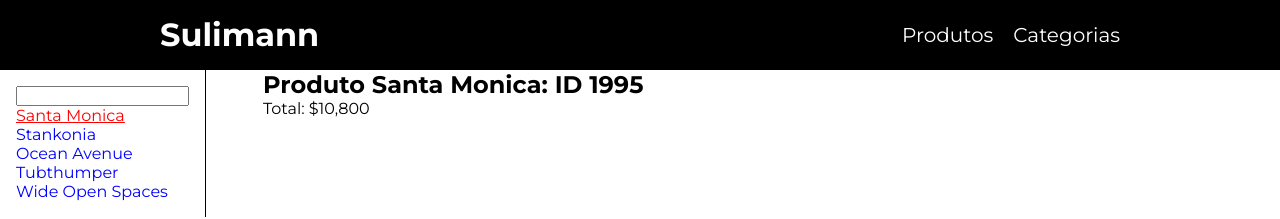
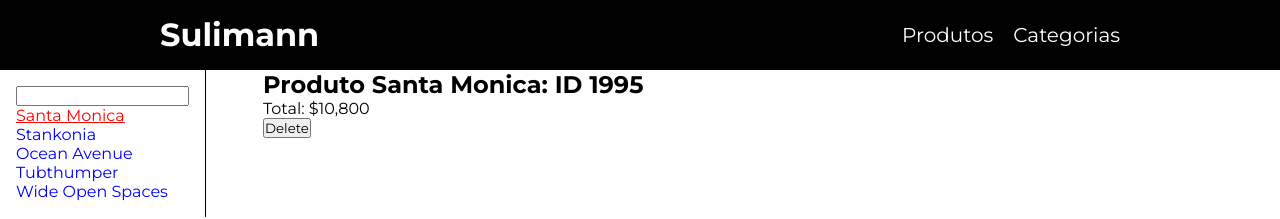
Before and after one commit to rafaelsulimann/tutorial-react-router, a React (Vite) app: page /produtos/1995 in a window 1280 px wide. Shown: the top 219 px of the page. Built offline with nearby package versions, Linux system fonts and the light colour scheme.

Commit message:
navigation programmatically

```diff
--- a/src/data.ts
+++ b/src/data.ts
@@ -33,3 +33,7 @@ let products = [
   export function getProduct(number: any){
     return products.find(product => product.number === number);
   }
+
+  export function deleteProduct(number: any){
+    return products = products.filter((product) => product.number !== number);
+  }
--- a/src/routes/Produtos/Produto/index.tsx
+++ b/src/routes/Produtos/Produto/index.tsx
@@ -1,13 +1,27 @@
-import { useParams } from "react-router-dom";
-import { getProduct } from "../../../data";
+import { useLocation, useNavigate, useParams } from "react-router-dom";
+import { deleteProduct, getProduct } from "../../../data";
 
 export default function Produto() {
   const params = useParams();
   const product = getProduct(Number(params.productId));
+  const location = useLocation();
+  const navigate = useNavigate();
   return (
     <div className="container product-container">
-            <h2>Produto {product?.name}: ID {params.productId}</h2>
+      <h2>
+        Produto {product?.name}: ID {params.productId}
+      </h2>
       <p>Total: {product?.amount}</p>
+      <p>
+        <button
+          onClick={() => {
+            deleteProduct(product?.number);
+            navigate("/produtos" + location.search);
+          }}
+        >
+          Delete
+        </button>
+      </p>
     </div>
   );
 }
--- a/src/routes/Produtos/index.tsx
+++ b/src/routes/Produtos/index.tsx
@@ -1,5 +1,4 @@
-import { NavLink, Outlet, useSearchParams } from "react-router-dom";
-import Header from "../../components/Header";
+import { Outlet, useSearchParams } from "react-router-dom";
 import QueryLink from "../../components/QueryLink";
 import { getProducts } from "../../data";
 import "./styles.scss";
```
Lines whose indentation alone changed are shown as unchanged.
